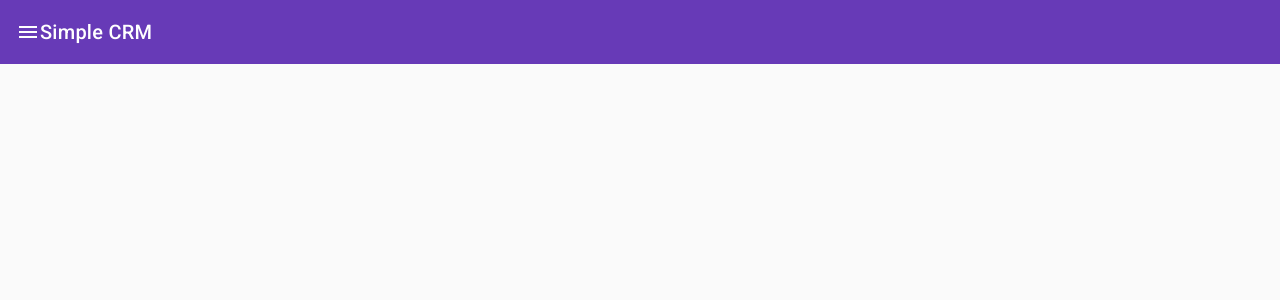
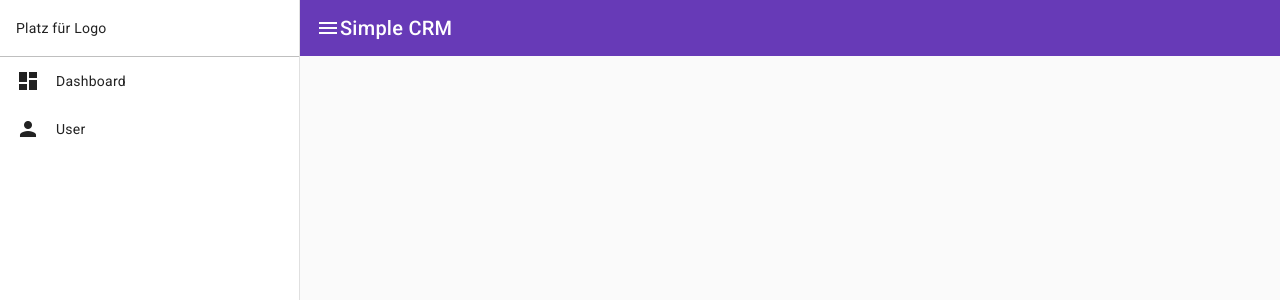
Before and after one commit to Phillipcodes/CRM, an Angular app: page / in a window 1280 px wide. Shown: the top 300 px of the page. Built offline with nearby package versions, Linux system fonts and the light colour scheme.

Commit message:
added few icons and start design sidebar

```diff
--- a/src/app/app.component.html
+++ b/src/app/app.component.html
@@ -1,17 +1,22 @@
 <mat-drawer-container class="mat-drawer-container" autosize>
-  <mat-drawer #drawer class="example-sidenav" mode="side">
-    <p>Auto-resizing sidenav</p>
+  <mat-drawer #drawer class="sidenav" mode="side" [opened]="true">
+    <div class="logo-container">Platz für Logo</div>
+    <ul class="menu-items">
+      <li><mat-icon>dashboard</mat-icon> Dashboard</li>
+      <li><mat-icon>person</mat-icon> User</li>
+    </ul>
   </mat-drawer>
 
   <div class="example-sidenav-content">
     <mat-toolbar color="primary">
       <mat-toolbar-row>
-        <mat-icon class="menu-icon" mat-button (click)="drawer.toggle()" >menu</mat-icon>
+        <mat-icon class="menu-icon" mat-button (click)="drawer.toggle()"
+          >menu</mat-icon
+        >
 
         <span>Simple CRM</span>
       </mat-toolbar-row>
     </mat-toolbar>
-
   </div>
 </mat-drawer-container>
 <router-outlet></router-outlet>
--- a/src/styles.scss
+++ b/src/styles.scss
@@ -1,5 +1,5 @@
 
-html, body { height: 100%; }
+html, body { height: 100%;  }
 body { margin: 0; font-family: Roboto, "Helvetica Neue", sans-serif; }
 
 
@@ -9,3 +9,45 @@ body { margin: 0; font-family: Roboto, "Helvetica Neue", sans-serif; }
 .menu-icon {
     cursor: pointer;
 }
+
+.sidenav {
+    width: 300px !important;
+
+}
+
+.logo-container {
+    padding: 0 16px 0 16px;
+    border-bottom: 1px solid rgba(0,0,0,0.25) ;
+    min-height: 56px;
+    display: flex;
+    align-items: center;
+}
+
+mat-toolbar-row, mat-toolbar {
+    min-height: 56px !important;
+    height: 56px !important;
+}
+
+.menu-items {
+    list-style-type: none;
+    padding: 0;
+    margin: 0;
+
+    li {
+        padding-left: 16px;
+        padding-right: 16px;
+        height: 48px;
+        display: flex;
+        align-items: center;
+        cursor: pointer;
+
+        mat-icon {
+            margin-right: 16px;
+        }
+
+        &:hover {
+            background-color: rgba(0,0,0,0.15);
+
+        }
+    }
+}
```
